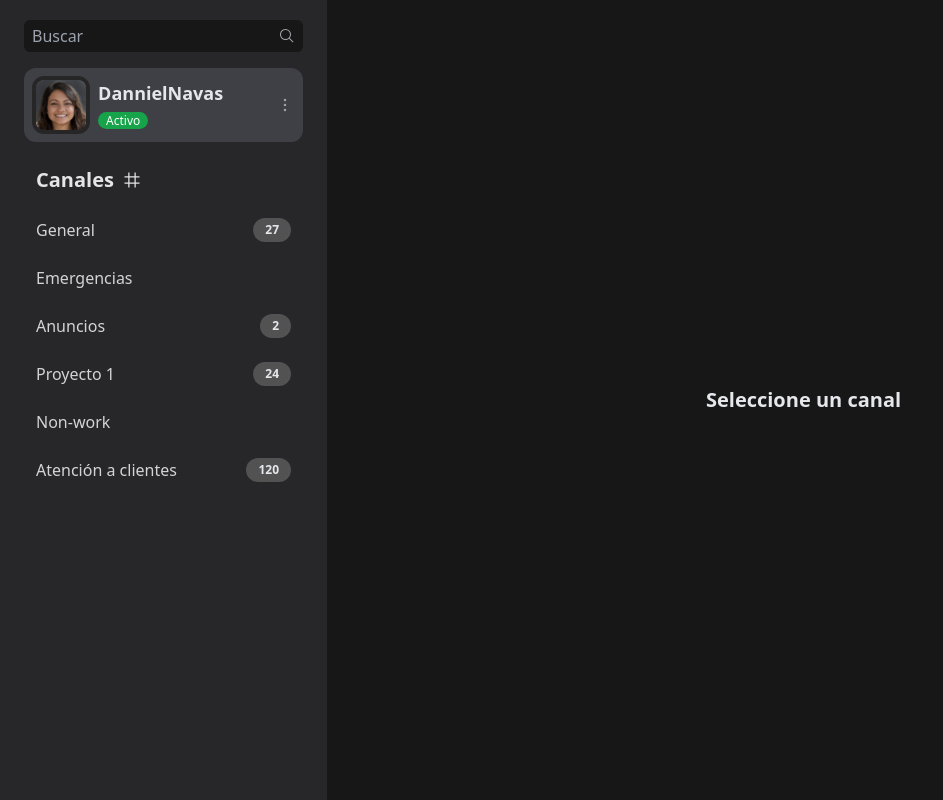
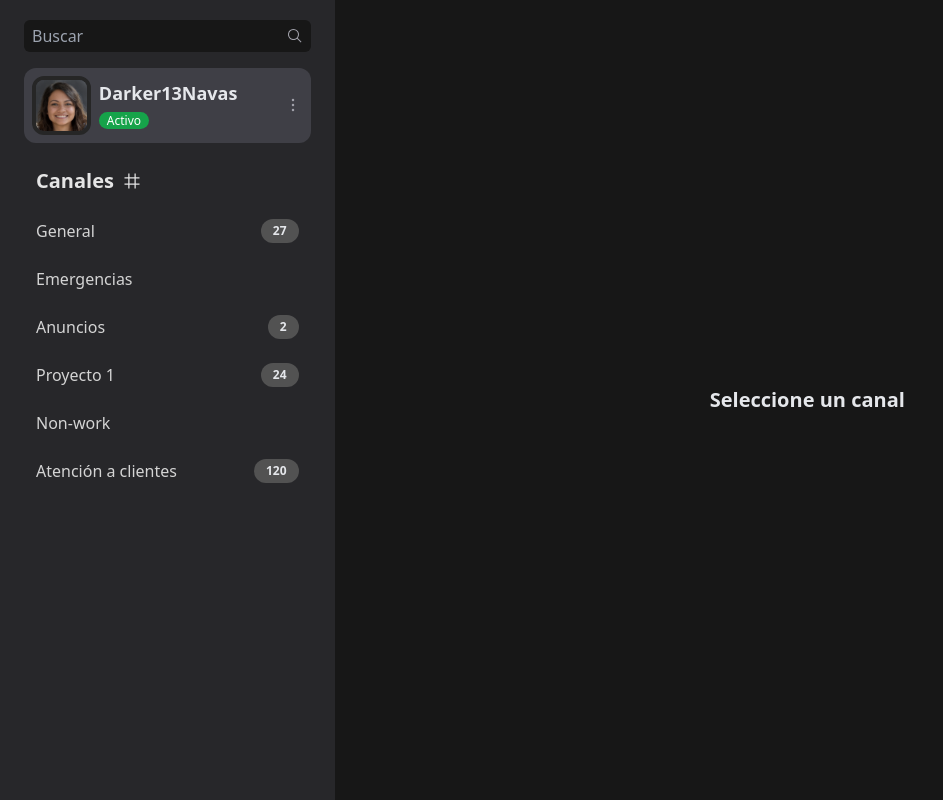
Before and after one commit to DannielNavas/chat-vuex, a Vue app: page / in a window 1280 px wide. Shown: the whole page, without its empty margins (0-943 px from the left). Built offline with nearby package versions, Linux system fonts and the light colour scheme.

Commit message:
✨ basic use of vuex

```diff
--- a/src/store/index.js
+++ b/src/store/index.js
@@ -1,5 +1,11 @@
 import { createStore } from "vuex";
 
-const store = createStore({});
+const store = createStore({
+  state() {
+    return {
+      username: "Darker13Navas",
+    };
+  },
+});
 
 export default store;
--- a/src/views/HomeView.vue
+++ b/src/views/HomeView.vue
@@ -2,8 +2,9 @@
 import ChatItem from "@/components/ChatItem.vue";
 import InputSearch from "@/components/InputSearch.vue";
 import ProfileCard from "@/components/ProfileCard.vue";
-import store from "@/store/store.js";
+// import store from "@/store/store.js";
 import { RouterLink, RouterView } from "vue-router";
+import { mapState } from "vuex";
 
 export default {
   components: {
@@ -15,7 +16,8 @@
   },
   data() {
     return {
-      store,
+      // TODO: Replace with Vuex
+      // store,
       search: "",
       profile: {
         username: "Diana Nerd",
@@ -32,6 +34,18 @@
       ],
     };
   },
+  // username() {
+  //   return this.$store.state.username;
+  // }
+  // computed: mapState({
+  //   username: (state) => state.username,
+  // })
+  computed: {
+    // ...mapState({
+    //   username: (state) => state.username,
+    // }),
+    ...mapState(["username"]),
+  },
 };
 </script>
 
@@ -39,9 +53,10 @@
   <div class="home">
     <aside>
       <InputSearch v-model="search" />
+      <!-- :username="store.username" -->
       <ProfileCard
         :avatar="profile.avatar"
-        :username="store.username"
+        :username="username"
         :status="profile.status"
       />
       <RouterLink to="/" class="channels-title"
```
